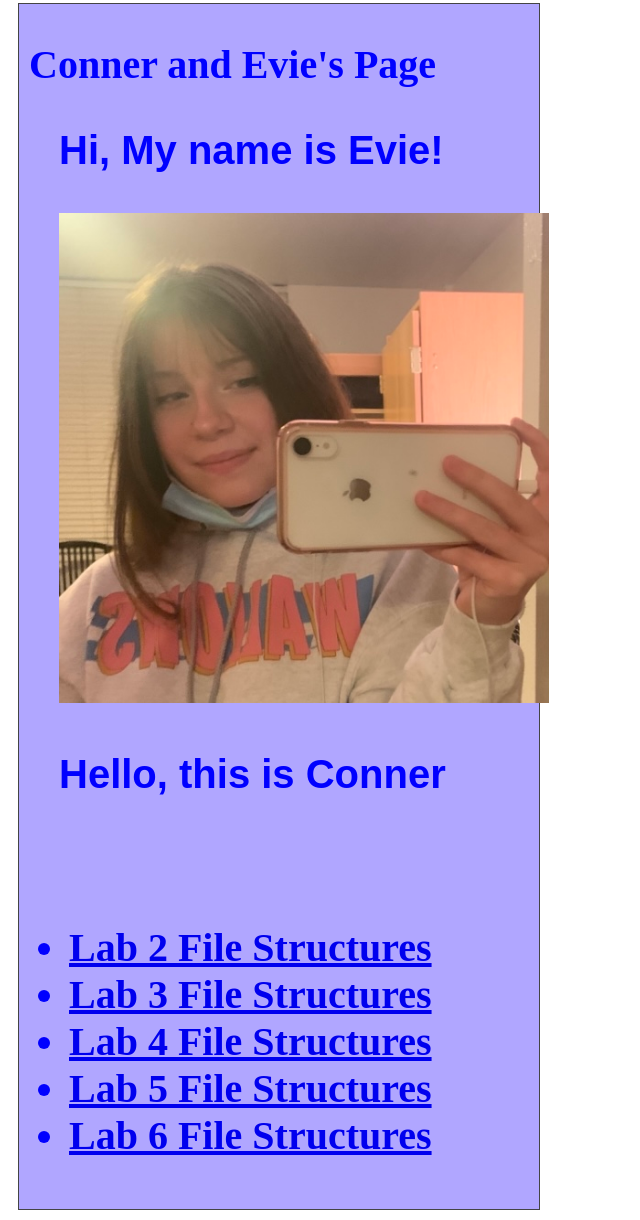
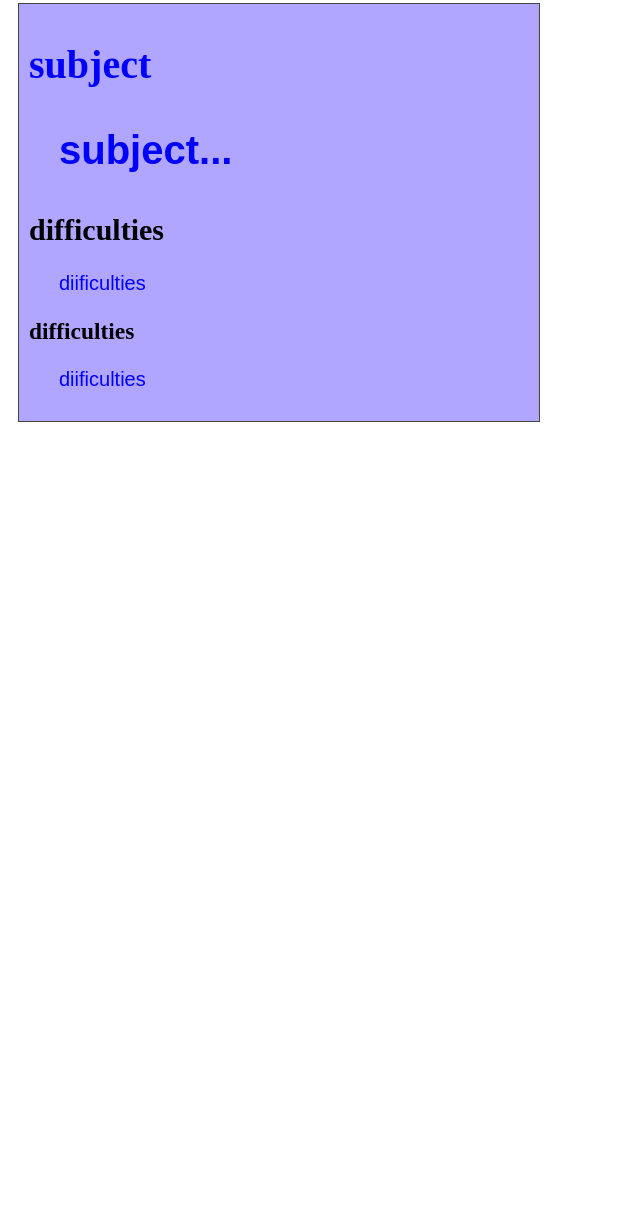
Before and after one commit to elippinc/art101, a plain HTML site: page lab3/index.html in a window 1280 px wide. Shown: the part 7-1227 px from the top of the page, without its empty margins (0-640 px from the left). After the commit the page ends 800 px from the top, so only its background shows below. Drawn offline with Linux system fonts and the light colour scheme.

Commit message:
Update index.html

```diff
--- a/lab3/index.html
+++ b/lab3/index.html
@@ -7,22 +7,12 @@
 </head>
 <body>
 	<div id="content">
-		<h1>Conner and Evie's Page<h1>
-		<p>Hi, My name is Evie!<p>
-
-			<img src="img/evie_7579.jpg">
-
-		<p> Hello, this is Conner</p>
-
-			<img id="img/conner_image.jpg" src="" />
-
-			<ul>
-
-				<li><a href="lab2/index.html">Lab 2 File Structures</a></li>
-		 		<li><a href="lab3/index.html">Lab 3 File Structures</a></li>
-				<li><a href="lab4/index.html">Lab 4 File Structures</a></li>
-				<li><a href="lab5/index.html">Lab 5 File Structures</a></li>
-				<li><a href="lab6/index.html">Lab 6 File Structures</a></li>
+		<h1>subject<h1>
+			<p>subject...</p>
+		<h2>difficulties</h2>
+			<p>diificulties</p>
+		<h3>difficulties</h3>
+			<p>diificulties</p>
 	<div>
 </body>
 </html>
```
